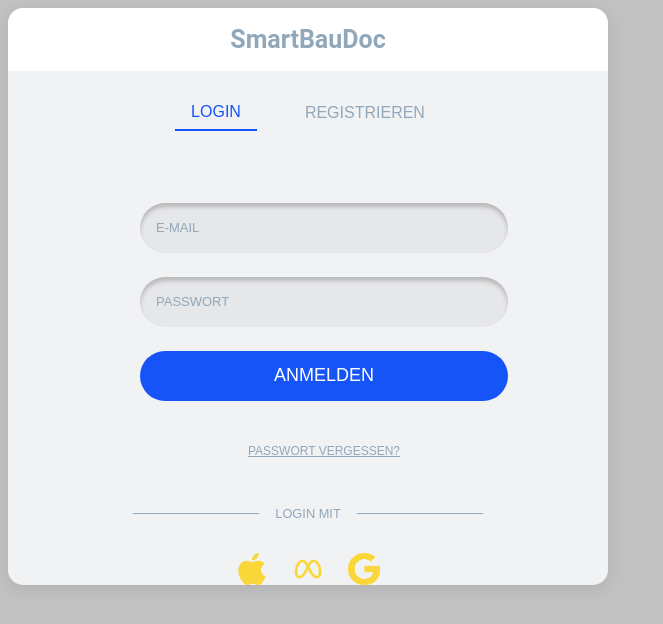
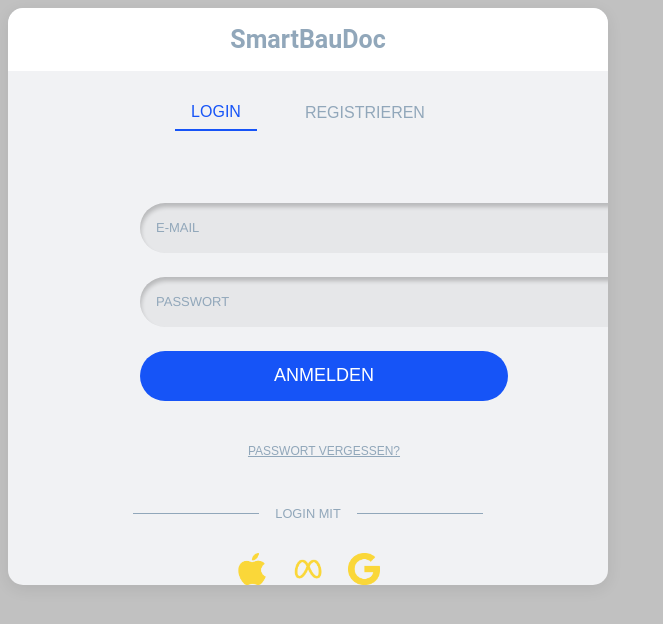
Before and after one commit to edwingutar/smartBauDoc, an Angular app in the folder frontend/: page /AuthView in a window 1280 px wide. Shown: the top 624 px of the page, without its empty margins (0-663 px from the left). Built offline with nearby package versions, Linux system fonts and the light colour scheme.

Commit message:
InputField (dynamische Anpassung + Schriftart + Farbe vom Input)

```diff
--- a/frontend/src/app/components/input-field/input-field.component.css
+++ b/frontend/src/app/components/input-field/input-field.component.css
@@ -1,5 +1,4 @@
 .inputField {
-  width: 100%;
   display: flex;
   align-items: center;
   justify-content: center;
@@ -13,9 +12,10 @@
   border-radius: 25px;
   border: none;
   font-size: 13px;
-  color: #4978A1;
+  color: #013063;
   background-color: inherit;
-  box-shadow: inset 0px 4px 4px rgba(0, 0, 0, 0.2);
+  box-shadow: inset 1px 4px 4px rgba(0, 0, 0, 0.2);
+  font-family: "Helvetica Neue", sans-serif;
 }
 
 input::placeholder {
--- a/frontend/src/app/components/input-field/input-field.component.html
+++ b/frontend/src/app/components/input-field/input-field.component.html
@@ -3,7 +3,8 @@
   [ngStyle]="{
     minWidth: minWidth,
     maxWidth: maxWidth,
-    height: height
+    height: height,
+    width: width
   }">
   <input
     [value]="fieldValue"
--- a/frontend/src/app/components/input-field/input-field.component.ts
+++ b/frontend/src/app/components/input-field/input-field.component.ts
@@ -17,8 +17,9 @@
   @Input() type: 'text' | 'password' = 'text';
 
   @Input() height: string = '50px';
+  @Input() width: string = '90vw';
   @Input() minWidth: string = '325px';
-  @Input() maxWidth: string = '500px';
+  @Input() maxWidth: string = '1100px';
 
   @Input()
   set fieldValue(val: string) {
```
